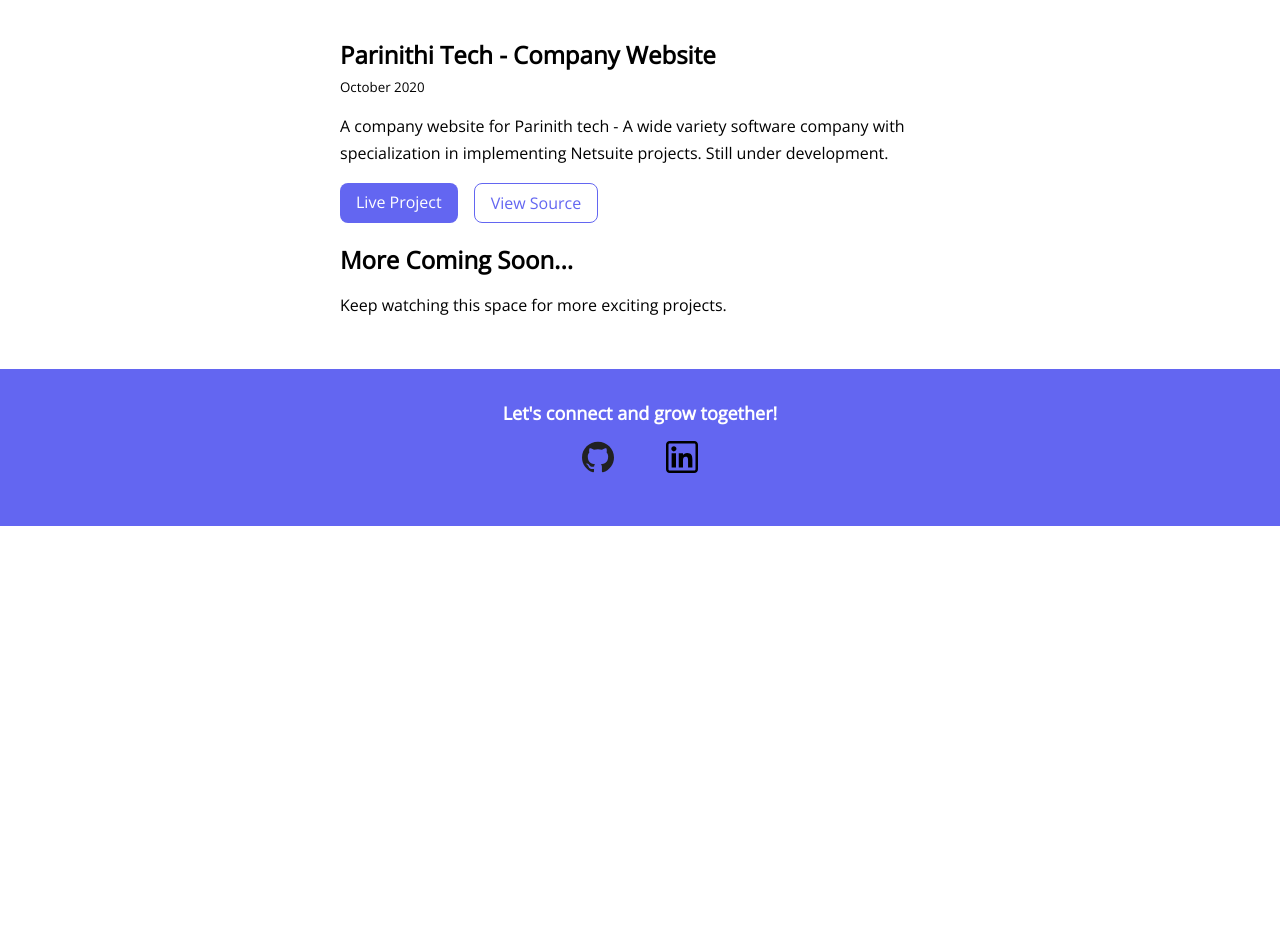
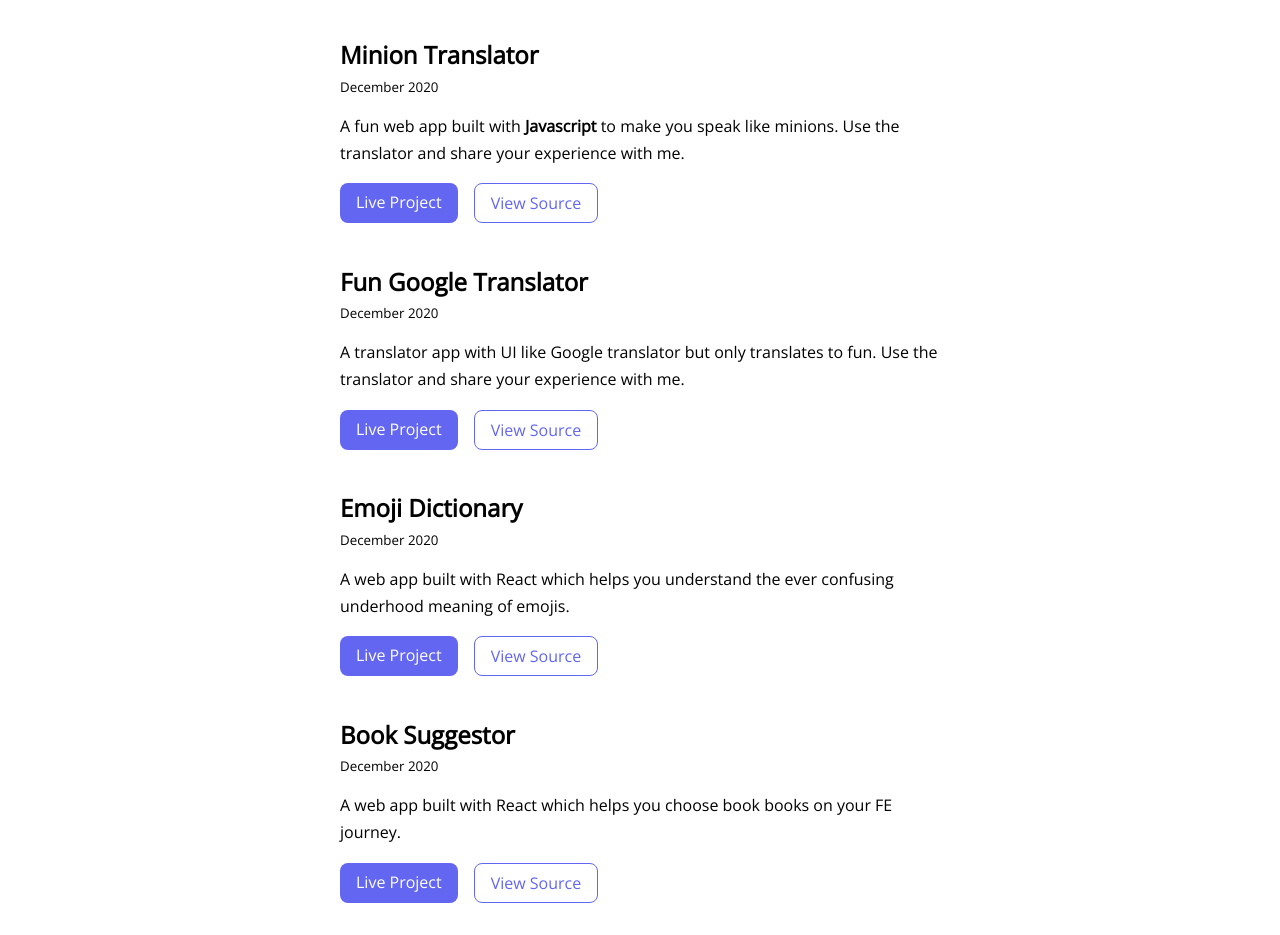
Before and after one commit to hntejas/my-profile, a plain HTML site: page projects.html in a window 1280 px wide. Shown: the part 1017-1952 px from the top of the page. Before the commit the page ends 1543 px from the top, so only its background shows below. Drawn offline with nearby package versions, Linux system fonts and the light colour scheme.

Commit message:
chore: updating projects

```diff
--- a/projects.html
+++ b/projects.html
@@ -49,7 +49,7 @@
           </div>
         </div>
       </li>
-     <br>
+      <br>
       <li>
         <div class="container container-center">
           <h2>CLI App - A short quiz</h2>
@@ -79,6 +79,64 @@
           <div class="project-cta">
             <a class="link link-primary link-inline" href="https://repl.it/@hntejas/neog-1?embed=1&output=1#index.js" target="_blank">Live Project</a>
             <a class="link link-secondary link-inline" href="https://github.com/hntejas/neog-1" target="_blank">View Source</a>
+          </div>
+        </div>
+      </li>
+      <br>
+      <li>
+        <div class="container container-center">
+          <h2>Minion Translator</h2>
+          <small>December 2020</small>
+          <p>
+            A fun web app built with <strong>Javascript</strong> to make you speak like minions. Use the translator and
+            share your experience with me.
+          </p>
+          <div class="project-cta">
+            <a class="link link-primary link-inline" href="https://minion-fun-translator.netlify.app/" target="_blank">Live Project</a>
+            <a class="link link-secondary link-inline" href="https://github.com/hntejas/minion-translator" target="_blank">View Source</a>
+          </div>
+        </div>
+      </li>
+      <br>
+      <li>
+        <div class="container container-center">
+          <h2>Fun Google Translator</h2>
+          <small>December 2020</small>
+          <p>
+            A translator app with UI like Google translator but only translates to fun. Use the translator and
+            share your experience with me.
+          </p>
+          <div class="project-cta">
+            <a class="link link-primary link-inline" href="https://fun-translator-google-design.netlify.app/" target="_blank">Live Project</a>
+            <a class="link link-secondary link-inline" href="https://github.com/hntejas/fun-translator" target="_blank">View Source</a>
+          </div>
+        </div>
+      </li>
+      <br>
+      <li>
+        <div class="container container-center">
+          <h2>Emoji Dictionary</h2>
+          <small>December 2020</small>
+          <p>
+            A web app built with React which helps you understand the ever confusing underhood meaning of emojis.
+          </p>
+          <div class="project-cta">
+            <a class="link link-primary link-inline" href="https://bf5dh.csb.app/">Live Project</a>
+            <a class="link link-secondary link-inline" href="https://github.com/hntejas/emoji-dictionary" target="_blank">View Source</a>
+          </div>
+        </div>
+      </li>
+      <br>
+      <li>
+        <div class="container container-center">
+          <h2>Book Suggestor</h2>
+          <small>December 2020</small>
+          <p>
+            A web app built with React which helps you choose book books on your FE journey.
+          </p>
+          <div class="project-cta">
+            <a class="link link-primary link-inline" href="https://e41k4.csb.app/">Live Project</a>
+            <a class="link link-secondary link-inline" href="https://github.com/hntejas/react-book-suggestor" target="_blank">View Source</a>
           </div>
         </div>
       </li>
```
